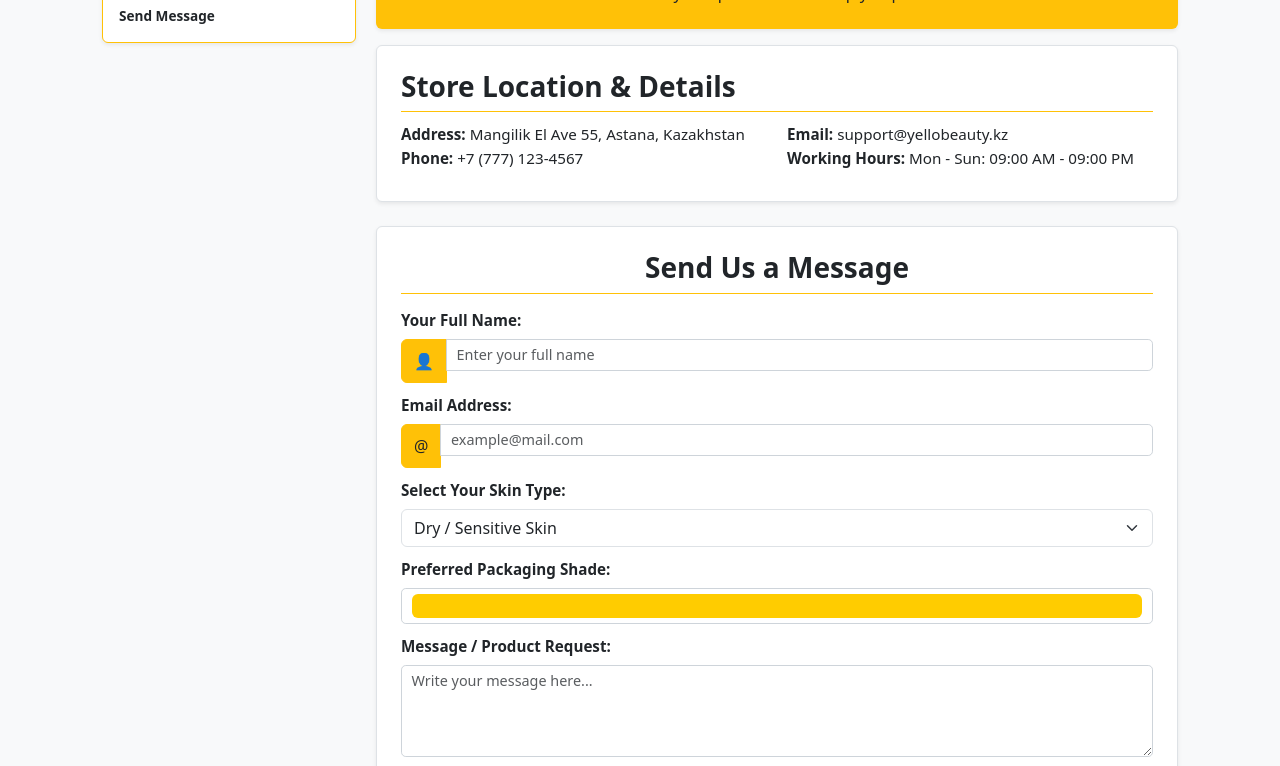
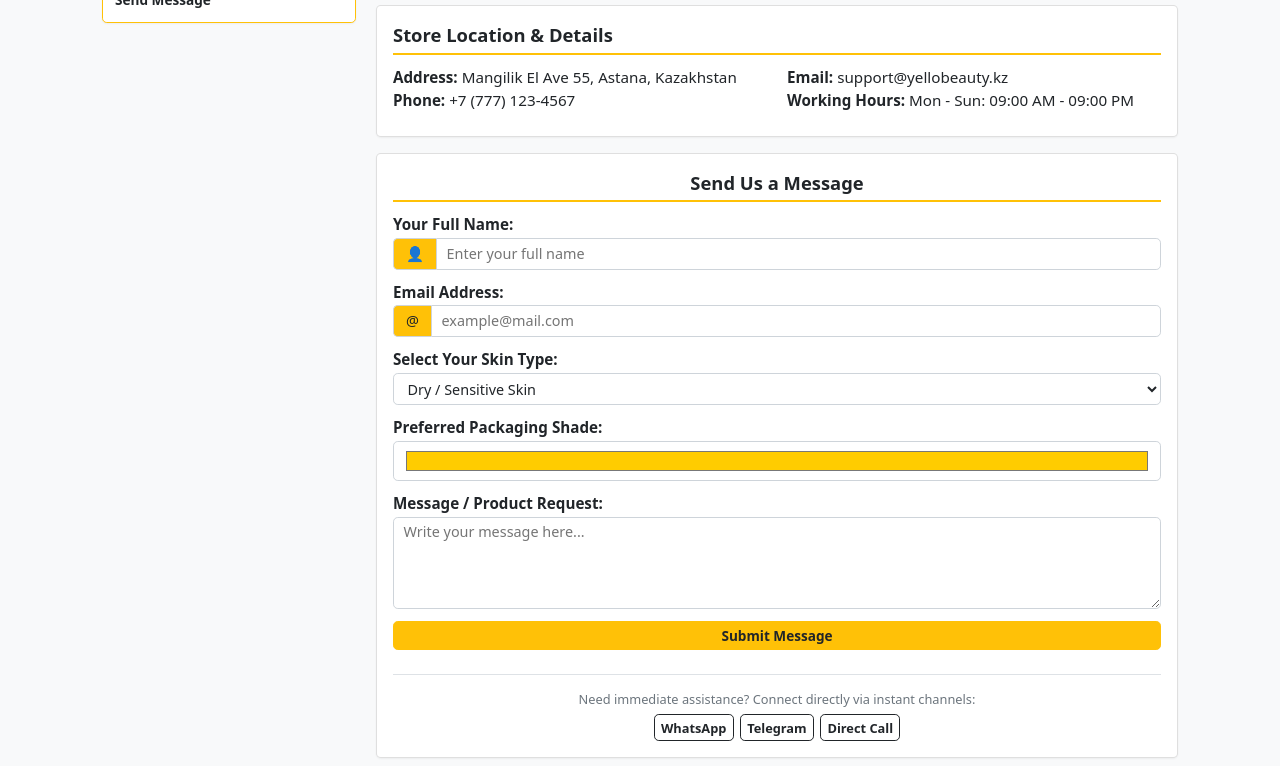
Before and after one commit to Aiseman0/cosmetics-store, a plain HTML site: page contact.html in a window 1280 px wide. Shown: the part 190-956 px from the top of the page. Drawn offline with nearby package versions, Linux system fonts and the light colour scheme.

Commit message:
Assignment4

```diff
--- a/contact.html
+++ b/contact.html
@@ -5,13 +5,12 @@
   <meta charset="UTF-8">
   <meta name="viewport" content="width=device-width, initial-scale=1.0">
   <title>Yello Beauty — Contact Us</title>
-  <link href="https://cdn.jsdelivr.net/npm/bootstrap@5.3.3/dist/css/bootstrap.min.css" rel="stylesheet">
   <link rel="stylesheet" href="css/style.css">
 </head>
-<body class="bg-light text-dark">
+<body>
 
 <!-- Ticker Banner -->
-<div class="ticker-wrap bg-warning text-dark">
+<div class="ticker-wrap">
   <div class="ticker">
     <span class="ticker-item">✨ Glow like the Sun, shine like the Moon!</span>
     <span class="ticker-item">Get in touch with us for personalized beauty advice! 💛</span>
@@ -19,46 +18,45 @@
 </div>
 
 <!-- Navigation Bar -->
-<nav class="navbar navbar-expand-lg navbar-dark bg-dark sticky-top border-bottom border-warning border-3">
-  <div class="container-fluid px-4">
-    <a class="navbar-brand fw-bold fs-3 text-white" href="index.html">Yello <span class="text-warning">Beauty</span></a>
-    <button class="navbar-toggler" type="button" data-bs-toggle="collapse" data-bs-target="#contactNavbar" aria-controls="contactNavbar" aria-expanded="false" aria-label="Toggle navigation">
-      <span class="navbar-toggler-icon"></span>
-    </button>
-    <div class="collapse navbar-collapse" id="contactNavbar">
-      <ul class="navbar-nav ms-auto mb-2 mb-lg-0">
-        <li class="nav-item"><a class="nav-link fw-semibold" href="index.html">Home</a></li>
-        <li class="nav-item"><a class="nav-link fw-semibold" href="catalog.html">Catalog</a></li>
-        <li class="nav-item"><a class="nav-link fw-semibold" href="about.html">About Us</a></li>
-        <li class="nav-item"><a class="nav-link active fw-semibold text-warning" href="contact.html">Contact</a></li>
-      </ul>
-    </div>
+<header class="navbar">
+  <div class="container navbar-container">
+    <a class="navbar-brand" href="index.html">Yello <span class="text-warning">Beauty</span></a>
+    <ul class="navbar-nav">
+      <li><a class="nav-link" href="index.html">Home</a></li>
+      <li><a class="nav-link" href="catalog.html">Catalog</a></li>
+      <li><a class="nav-link" href="about.html">About Us</a></li>
+      <li><a class="nav-link active" href="contact.html">Contact</a></li>
+    </ul>
   </div>
-</nav>
+</header>
 
-<div class="container my-4">
+<!-- Main Container -->
+<main class="container py-4" style="flex: 1;">
   <div class="row">
+
     <!-- Sidebar Navigation -->
     <aside class="col-12 col-md-3 mb-4">
-      <div class="p-3 bg-white border border-warning rounded shadow-sm sticky-top" style="top: 80px;">
-        <h3 class="h5 fw-bold border-bottom border-warning pb-2">Quick Navigation</h3>
-        <ul class="nav flex-column sidebar-list">
-          <li class="nav-item"><a href="#location" class="sidebar-link">Store Location</a></li>
-          <li class="nav-item"><a href="#message-form" class="sidebar-link">Send Message</a></li>
+      <div class="sidebar-box">
+        <h3 class="sidebar-title">Quick Navigation</h3>
+        <ul class="sidebar-list">
+          <li><a href="#location" class="sidebar-link">Store Location</a></li>
+          <li><a href="#message-form" class="sidebar-link">Send Message</a></li>
         </ul>
       </div>
     </aside>
 
-    <!-- Main Content -->
-    <main class="col-12 col-md-9">
-      <section class="hero-banner p-4 text-center rounded bg-warning text-dark mb-4 shadow-sm" id="contact-top">
-        <h1 class="h2 fw-bold mb-1">Contact Us</h1>
-        <p class="lead mb-0 fs-6">We are here to answer your questions and help you pick the best skincare</p>
-      </section>
+    <!-- Main Content Section -->
+    <section class="col-12 col-md-9">
+
+      <!-- Hero Banner -->
+      <div class="hero-banner mb-4">
+        <h1 class="hero-title">Contact Us</h1>
+        <p class="hero-lead">We are here to answer your questions and help you pick the best skincare</p>
+      </div>
 
       <!-- Store Location -->
-      <section id="location" class="mb-5 p-4 bg-white border rounded shadow-sm">
-        <h2 class="h3 fw-bold border-bottom border-warning pb-2 mb-3">Store Location & Details</h2>
+      <div id="location" class="content-box mb-4">
+        <h2 class="section-title border-bottom-warning">Store Location & Details</h2>
         <div class="row">
           <div class="col-12 col-md-6 mb-2">
             <p class="mb-1"><strong>Address:</strong> Mangilik El Ave 55, Astana, Kazakhstan</p>
@@ -69,31 +67,31 @@
             <p class="mb-1"><strong>Working Hours:</strong> Mon - Sun: 09:00 AM - 09:00 PM</p>
           </div>
         </div>
-      </section>
+      </div>
 
-      <!-- Send Message Form (Task 1 Validation) -->
-      <section id="message-form" class="p-4 bg-white border rounded shadow-sm">
-        <h2 class="h3 fw-bold border-bottom border-warning pb-2 mb-4 text-center">Send Us a Message</h2>
+      <!-- Send Message Form -->
+      <section id="message-form" class="content-box">
+        <h2 class="section-title border-bottom-warning text-center">Send Us a Message</h2>
         <form id="contact-form" novalidate>
           <div class="mb-3">
-            <label for="username" class="form-label fw-bold">Your Full Name:</label>
-            <div class="input-group">
-              <span class="input-group-text bg-warning border-warning">👤</span>
+            <label for="username" class="fw-bold mb-1" style="display: block;">Your Full Name:</label>
+            <div class="custom-input-group">
+              <span class="custom-input-icon">👤</span>
               <input type="text" class="form-control" id="username" name="username" placeholder="Enter your full name" required>
             </div>
           </div>
 
           <div class="mb-3">
-            <label for="useremail" class="form-label fw-bold">Email Address:</label>
-            <div class="input-group">
-              <span class="input-group-text bg-warning border-warning">@</span>
+            <label for="useremail" class="fw-bold mb-1" style="display: block;">Email Address:</label>
+            <div class="custom-input-group">
+              <span class="custom-input-icon">@</span>
               <input type="email" class="form-control" id="useremail" name="useremail" placeholder="example@mail.com" required>
             </div>
           </div>
 
           <div class="mb-3">
-            <label for="skintype" class="form-label fw-bold">Select Your Skin Type:</label>
-            <select id="skintype" name="skintype" class="form-select">
+            <label for="skintype" class="fw-bold mb-1" style="display: block;">Select Your Skin Type:</label>
+            <select id="skintype" name="skintype" class="form-control">
               <option value="dry">Dry / Sensitive Skin</option>
               <option value="oily">Oily / Combination Skin</option>
               <option value="normal">Normal Skin</option>
@@ -101,41 +99,41 @@
           </div>
 
           <div class="mb-3">
-            <label for="favcolor" class="form-label fw-bold">Preferred Packaging Shade:</label>
-            <input type="color" class="form-control form-control-color w-100" id="favcolor" name="favcolor" value="#FFCC00" title="Choose your shade">
+            <label for="favcolor" class="fw-bold mb-1" style="display: block;">Preferred Packaging Shade:</label>
+            <input type="color" class="form-control" id="favcolor" name="favcolor" value="#FFCC00" style="height: 40px; cursor: pointer;">
           </div>
 
           <div class="mb-3">
-            <label for="message" class="form-label fw-bold">Message / Product Request:</label>
+            <label for="message" class="fw-bold mb-1" style="display: block;">Message / Product Request:</label>
             <textarea class="form-control" id="message" name="message" rows="4" placeholder="Write your message here..." required></textarea>
           </div>
 
-          <button type="submit" class="btn btn-warning btn-lg w-100 fw-bold shadow-sm mb-4">Submit Message</button>
+          <button type="submit" class="btn btn-warning w-100 fw-bold py-2">Submit Message</button>
         </form>
 
         <!-- Quick Instant Channels -->
-        <div class="border-top pt-3 text-center">
+        <div style="border-top: 1px solid #dee2e6; margin-top: 1.5rem; padding-top: 1rem; text-align: center;">
           <p class="small text-muted mb-2">Need immediate assistance? Connect directly via instant channels:</p>
-          <div class="btn-group" role="group" aria-label="Quick Communication Group">
+          <div class="btn-group">
             <button type="button" class="btn btn-outline-dark btn-sm">WhatsApp</button>
             <button type="button" class="btn btn-outline-dark btn-sm">Telegram</button>
             <button type="button" class="btn btn-outline-dark btn-sm">Direct Call</button>
           </div>
         </div>
       </section>
-    </main>
+
+    </section>
   </div>
-</div>
+</main>
 
 <!-- Footer -->
-<footer class="bg-dark text-white text-center py-4 mt-5">
+<footer>
   <div class="container">
     <p class="mb-1">&copy; 2026 Yello Beauty Cosmetics. All rights reserved.</p>
     <p class="mb-0 text-warning fw-semibold">Team Members: Aisulu Amanzhol, Sara Nauash (Group SE-2506)</p>
   </div>
 </footer>
 
-<script src="https://cdn.jsdelivr.net/npm/bootstrap@5.3.3/dist/js/bootstrap.bundle.min.js"></script>
 <script src="js/script.js"></script>
 </body>
 </html>
--- a/css/style.css
+++ b/css/style.css
@@ -382,6 +382,32 @@
   margin-bottom: 0.75rem;
 }
 
+/* --- Кастомная группировка иконок и полей ввода --- */
+.custom-input-group {
+  display: flex;
+  align-items: center;
+  width: 100%;
+}
+
+.custom-input-icon {
+  background-color: #ffc107;
+  border: 1px solid #ced4da;
+  border-right: none;
+  padding: 0.3rem 0.75rem;
+  border-top-left-radius: .3rem;
+  border-bottom-left-radius: .3rem;
+  font-size: 0.9rem;
+  display: flex;
+  align-items: center;
+  justify-content: center;
+}
+
+.custom-input-group .form-control {
+  border-top-left-radius: 0;
+  border-bottom-left-radius: 0;
+  margin-bottom: 0;
+}
+
 /* --- Аккордеон --- */
 .custom-accordion {
   display: flex;
@@ -602,3 +628,9 @@
 section[id], h2[id], h3[id], div[id] {
   scroll-margin-top: 75px;
 }
+
+select.form-control {
+  appearance: auto;
+  background-color: #fff;
+  cursor: pointer;
+}
```
